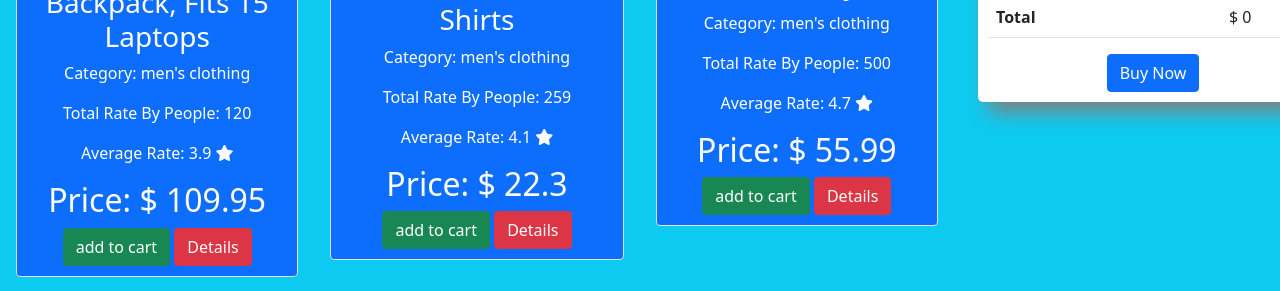
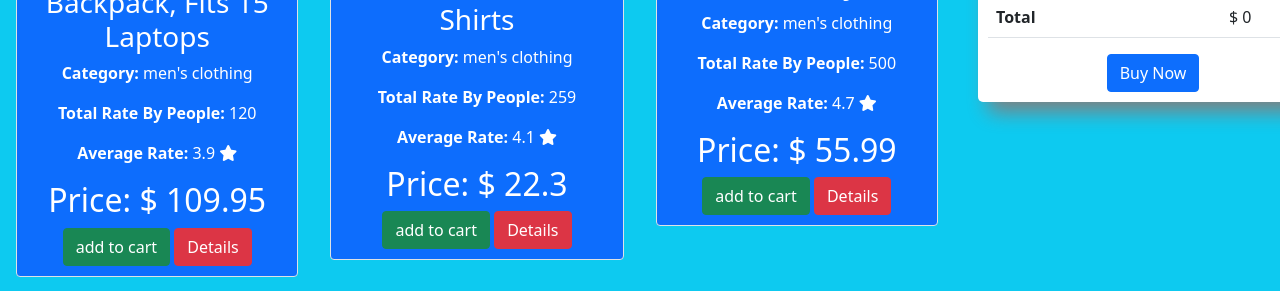
Before and after one commit to asmrayat/ranga-store-assignment-7-, a plain HTML site: page index.html in a window 1280 px wide. Shown: the part 448-739 px from the top of the page. Drawn offline with nearby package versions, Linux system fonts and the light colour scheme.

Commit message:
final push

```diff
--- a/css/style.css
+++ b/css/style.css
@@ -24,6 +24,7 @@ body {
   align-items: center;
   justify-content: center;
 }
+/* card section */
 .single-product {
   padding: 10px;
   transition: 0.6s;
@@ -38,10 +39,12 @@ body {
   background-color: white;
   color: black;
 }
+/* image section */
 .product-image {
   width: 150px;
   height: 150px;
 }
+/* cart section */
 .cart {
   width: 350px;
   /* border: 1px solid green; */
@@ -54,6 +57,7 @@ body {
 .cart-main {
   padding-right: 30px;
 }
+/* responsive */
 @media only screen and (max-width: 768px) {
   #all-products {
     display: grid;
--- a/js/app.js
+++ b/js/app.js
@@ -17,8 +17,8 @@ const showProducts = (products) => {
     <img class="product-image border border-primary rounded " src=${image}></img>
       </div>
       <h3>${product.title}</h3>
-      <p>Category: ${product.category}</p>
-      <p>Total Rate By People: ${product.rating.count}</p> <p>Average Rate: ${product.rating.rate} <i class="fas fa-star"></i></p>
+      <p><span class="fw-bold">Category: </span>${product.category}</p>
+      <p><span class="fw-bold">Total Rate By People: </span>${product.rating.count}</p> <p><span class="fw-bold">Average Rate: </span>${product.rating.rate} <i class="fas fa-star"></i></p>
       <h2>Price: $ ${product.price}</h2>
       <button onclick="addToCart(${product.id},${product.price})" id="addToCart-btn" class="buy-now btn btn-success">add to cart</button>
       <button id="details-btn" class="btn btn-danger">Details</button></div>
@@ -26,6 +26,7 @@ const showProducts = (products) => {
     document.getElementById("all-products").appendChild(div);
   }
 };
+// addToCart
 let count = 0;
 const addToCart = (id, price) => {
   count = count + 1;
```
Also changed, not shown: index.html (+3 -0 lines).
